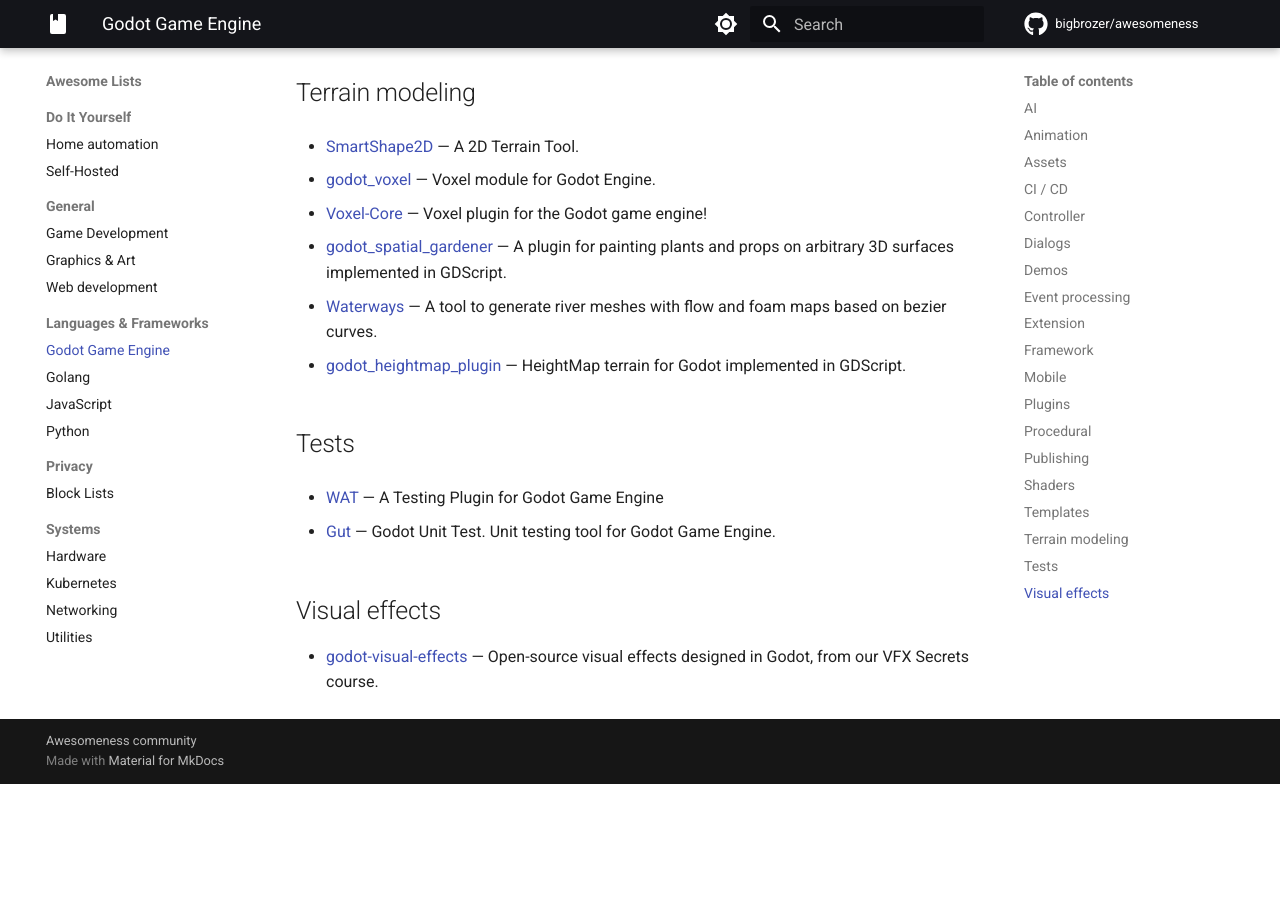
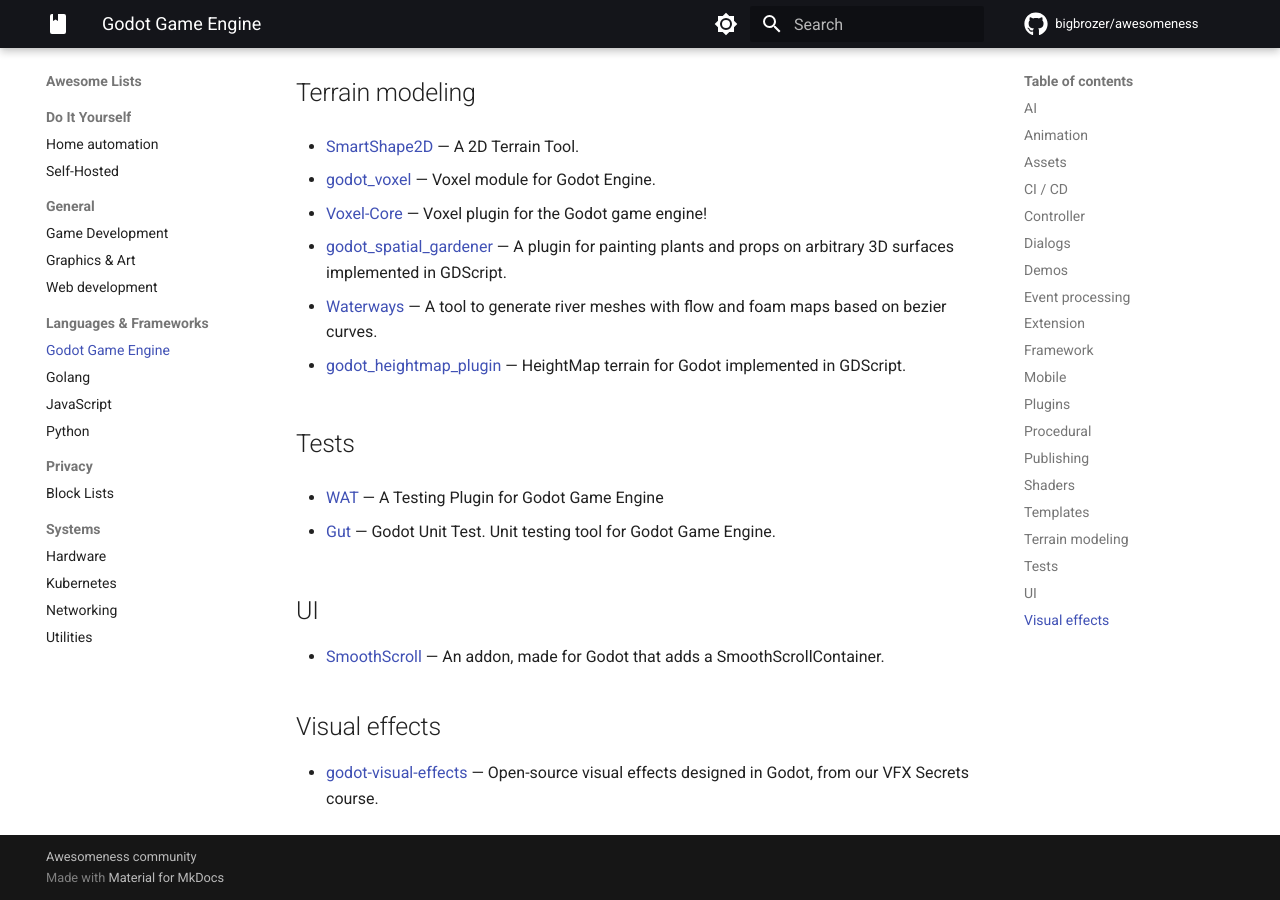
Before and after one commit to bigbrozer/awesomeness, an MkDocs documentation site: the page built from docs/lists/godot.md, in a window 1280 px wide and 900 px high, scrolled down 2714 px. Built offline with MkDocs 1.6.1 and Material for MkDocs 9.7.7, drawn with Linux system fonts in a browser that asks for light colours; comment, search, counter and statistics services are not loaded; before the commit the page ends 3498 px from its top, so only the background shows below that.

Commit message:
feat(godot): add `SmoothScroll`

```diff
--- a/docs/lists/godot.md
+++ b/docs/lists/godot.md
@@ -113,6 +113,10 @@ tags:
 
 - [Gut](https://github.com/bitwes/Gut) — Godot Unit Test. Unit testing tool for Godot Game Engine.
 
+## UI
+
+- [SmoothScroll](https://github.com/SpyrexDE/SmoothScroll) — An addon, made for Godot that adds a SmoothScrollContainer.
+
 ## Visual effects
 
 - [godot-visual-effects](https://github.com/GDQuest/godot-visual-effects) — Open-source visual effects designed in Godot, from our VFX Secrets course.
```
